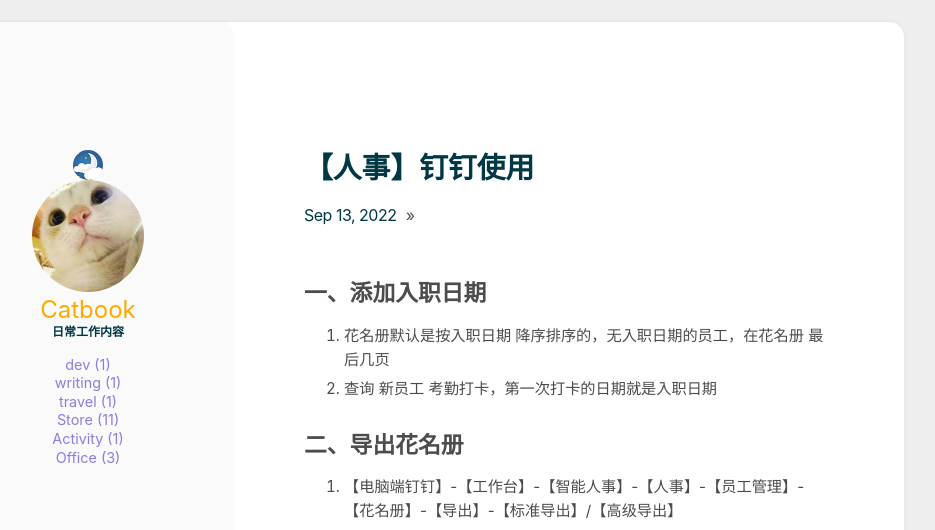
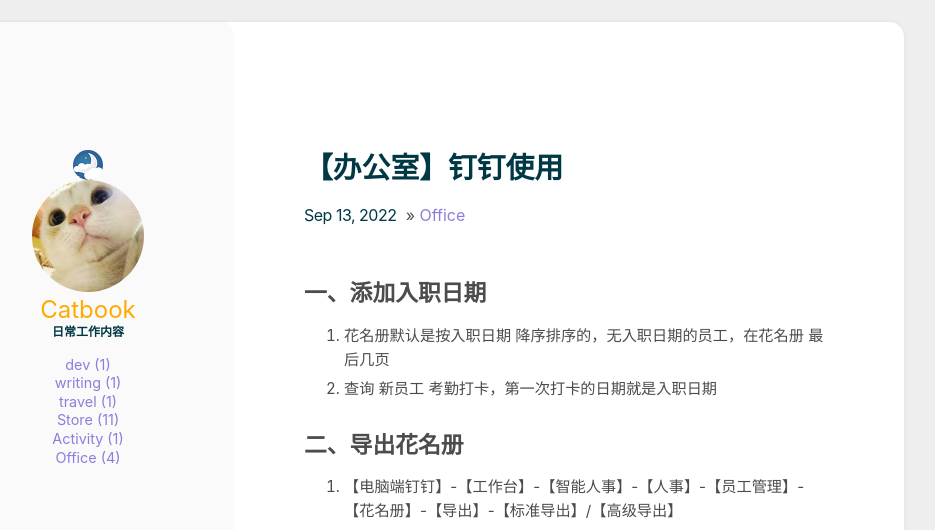
Before and after one commit to cuihuanhuan/cuihuanhuan.github.io, a Jekyll site: the page built from _posts/2022-09-13-【人事】钉钉使用.md, in a window 1280 px wide. Shown: the top 530 px of the page, without its empty margins (216-1151 px from the left). Built offline with Jekyll 4.4.1, drawn with Linux system fonts in a browser that asks for light colours.

Commit message:
Update 2022-09-13-【人事】钉钉使用.md

```diff
--- a/_posts/2022-09-13-【人事】钉钉使用.md
+++ b/_posts/2022-09-13-【人事】钉钉使用.md
@@ -1,6 +1,7 @@
 ---
 layout: post
-title: "【人事】钉钉使用"
+title: 【办公室】钉钉使用
+category: Office
 ---
 
 
```
